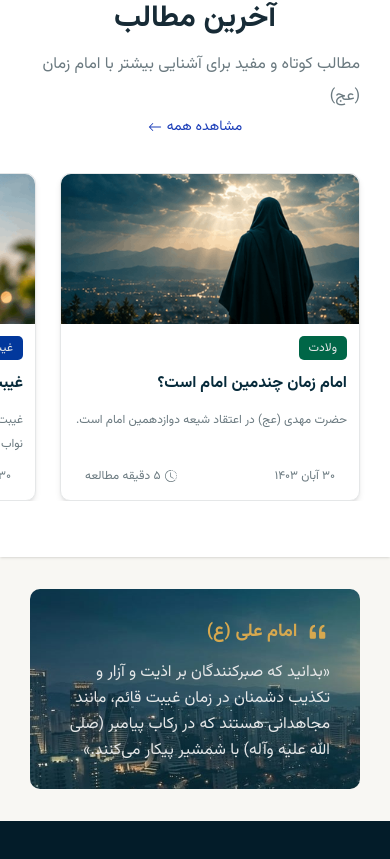
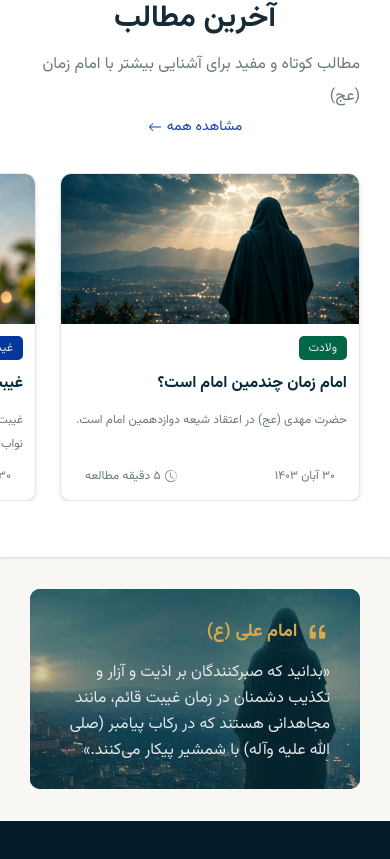
Before and after one commit to adadvar/mahdi-ghaem, a Next.js app: page / in a window 390 px wide. Shown: the part 1011-1870 px from the top of the page. Built offline with nearby package versions, Linux system fonts and the light colour scheme; a web font is replaced by a local one.

Commit message:
use second image in mb size in hadith sec

```diff
--- a/components/layout/Hadith.tsx
+++ b/components/layout/Hadith.tsx
@@ -7,7 +7,8 @@ const Hadith = () => {
       {/* 1. IMAGE LAYER */}
       <div className="absolute inset-0 px-[3rem]">
         <div className="relative h-full w-full overflow-hidden rounded-[1rem]">
-          <Image src="/img/msg.jpg" alt="حدیث" fill className="object-cover" />
+          <Image src="/img/msg.jpg" alt="حدیث" fill className="object-cover sm:block" />
+          <Image src="/img/msg2.jpg" alt="حدیث" fill className="object-cover sm:hidden" />
         </div>
       </div>
 
```
Also changed, not shown: public/img/msg2.jpg (added).
